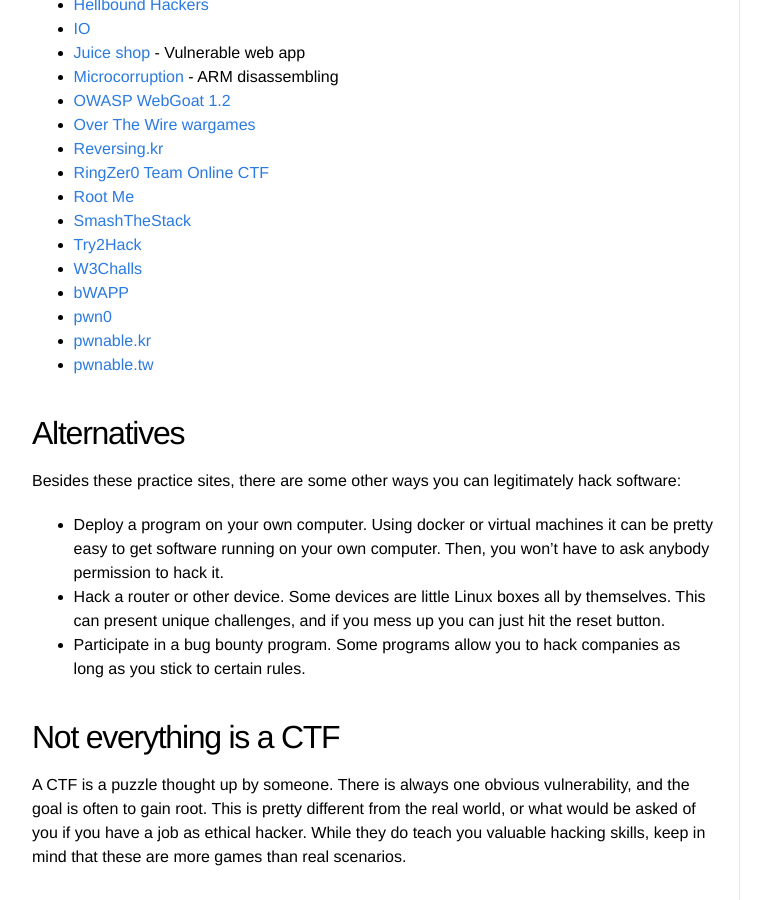
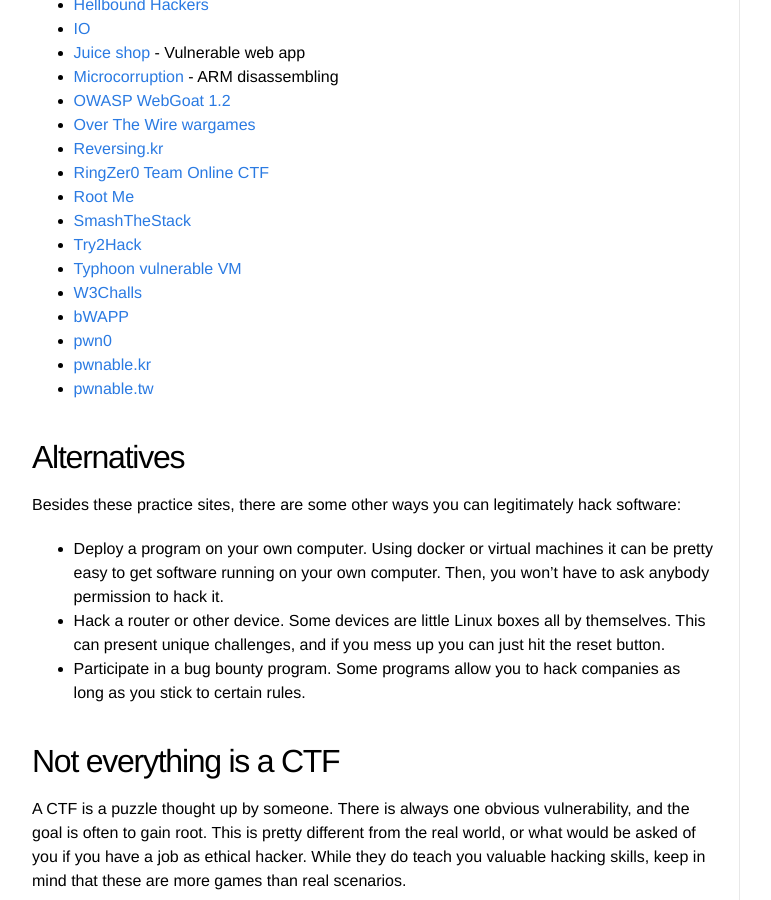
Before and after one commit to Sjord/Sjord.github.io, a Jekyll site: the page built from _posts/2018-05-22-practice-hacking-with-vulnerable-systems.md, in a window 1280 px wide and 900 px high, scrolled down 779 px. Shown: the whole window, without its empty margins (108-879 px from the left). Built offline with Jekyll 4.4.1, drawn with Linux system fonts in a browser that asks for light colours.

Commit message:
Add Typhoon VM

```diff
--- a/_posts/2018-05-22-practice-hacking-with-vulnerable-systems.md
+++ b/_posts/2018-05-22-practice-hacking-with-vulnerable-systems.md
@@ -35,6 +35,7 @@
 * [Root Me](https://www.root-me.org/)
 * [SmashTheStack](http://smashthestack.org/)
 * [Try2Hack](http://www.try2hack.nl/)
+* [Typhoon vulnerable VM](https://www.prismacsi.com/en/typhoon-vulnerable-virtual-machines/)
 * [W3Challs](https://w3challs.com/)
 * [bWAPP](http://www.itsecgames.com/)
 * [pwn0](https://pwn0.com/)
```
